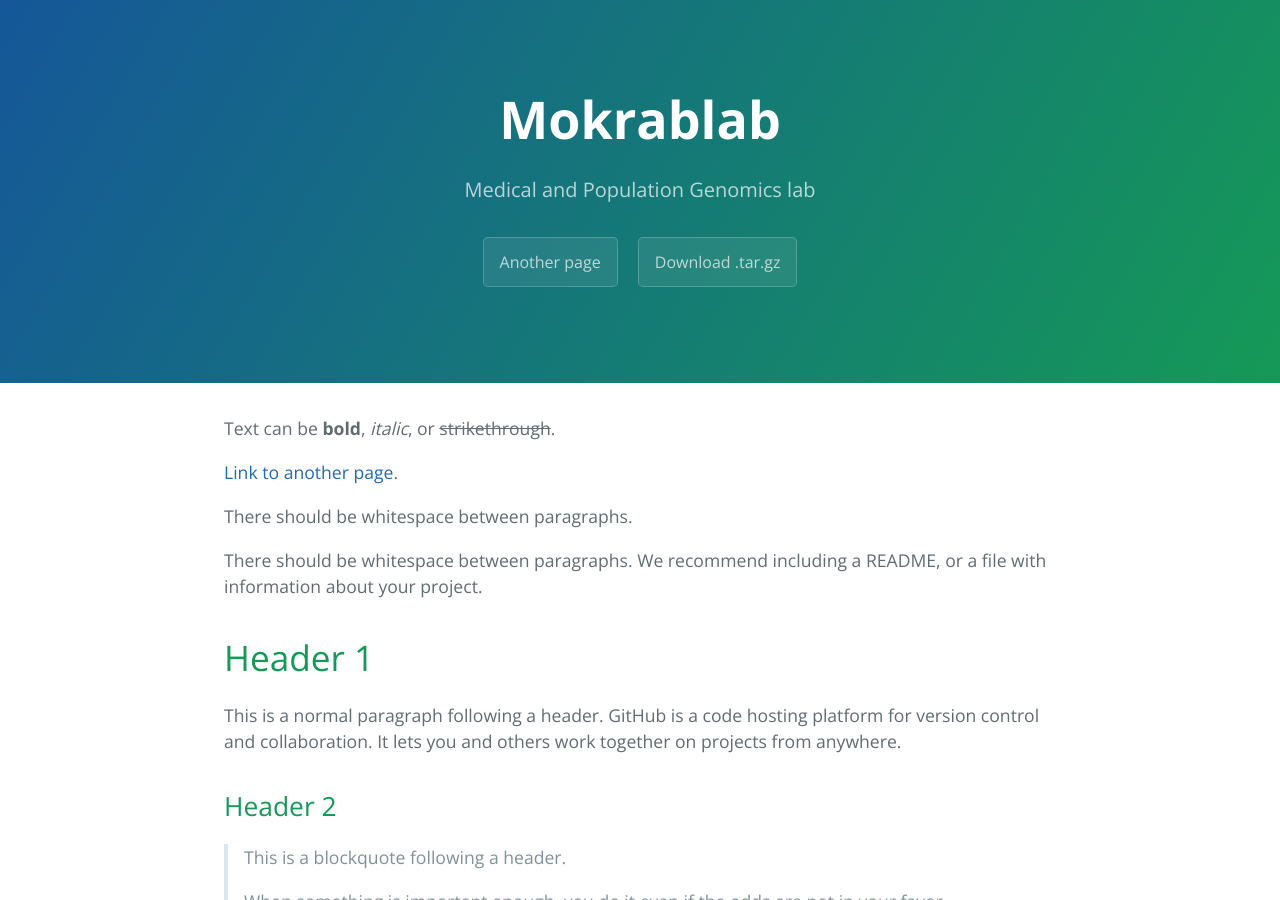
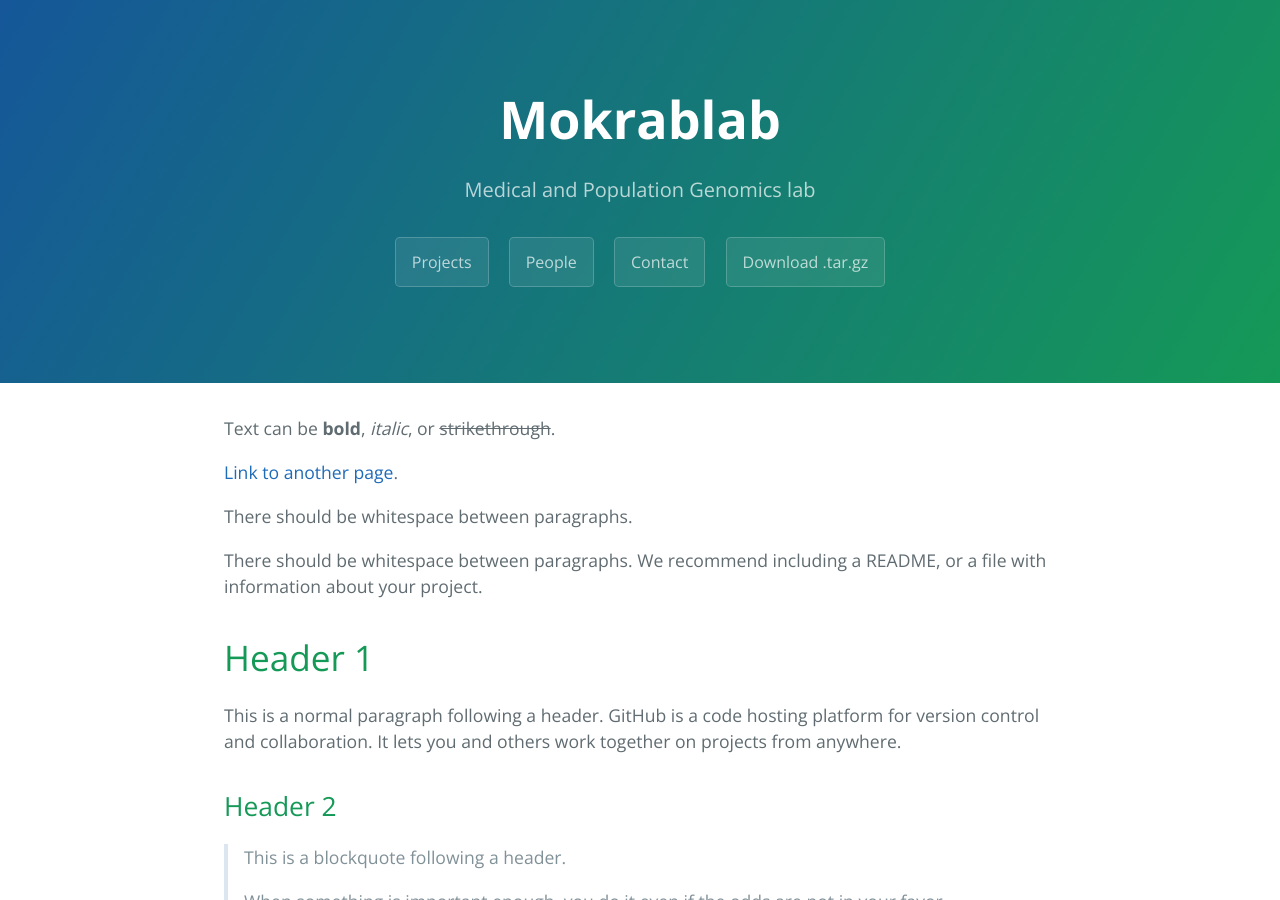
Before and after one commit to rfarhad/rfarhad.github.io, a Jekyll site: the page built from index.md, in a window 1280 px wide and 900 px high. Built offline with Jekyll 4.4.1, drawn with Linux system fonts in a browser that asks for light colours.

Commit message:
Tried changing the navigation

```diff
--- a/_layouts/default.html
+++ b/_layouts/default.html
@@ -22,7 +22,9 @@
         <a href="{{ site.github.repository_url }}" class="btn">View on GitHub</a>
       {% endif %}
       {% if site.show_downloads %}
-        <a href= "/another-page.md" class="btn">Another page</a>
+        <a href= "[Link to another page] (./another-page.html)." class="btn">Projects</a>
+        <a href= "/another-page.md" class="btn">People</a>
+        <a href= "/another-page.md" class="btn">Contact</a>
         <a href="{{ site.github.tar_url }}" class="btn">Download .tar.gz</a>
       {% endif %}
     </header>
```
